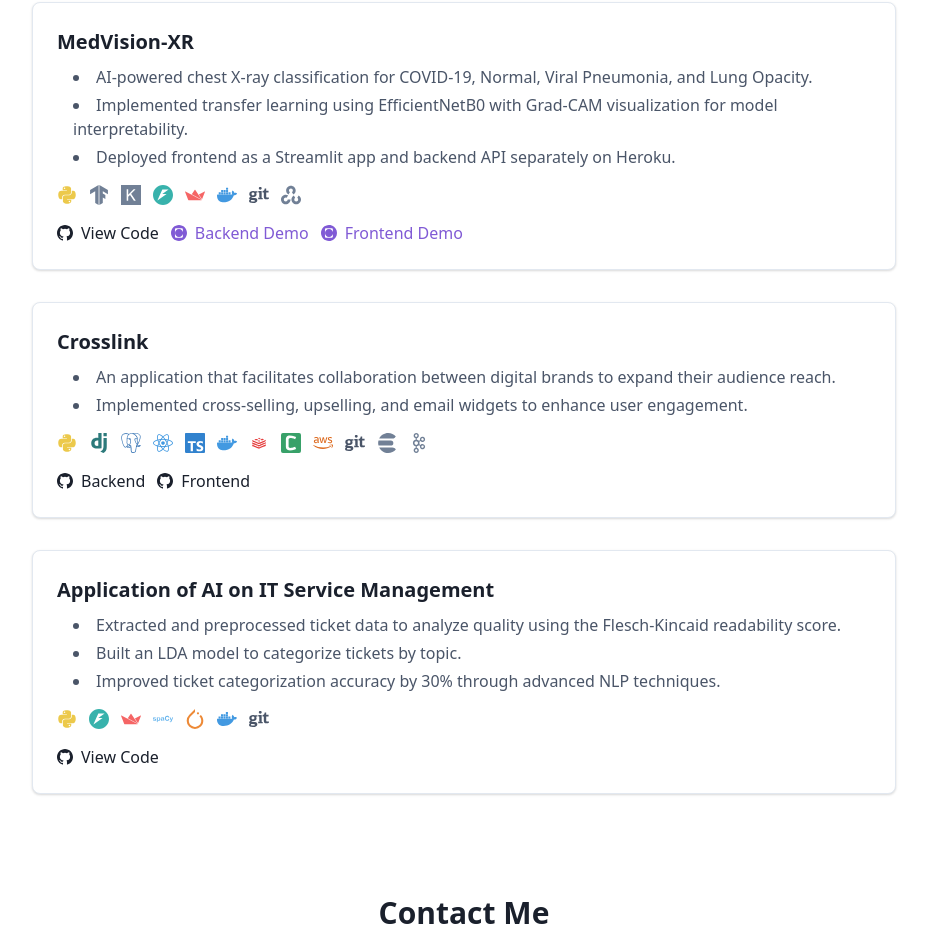
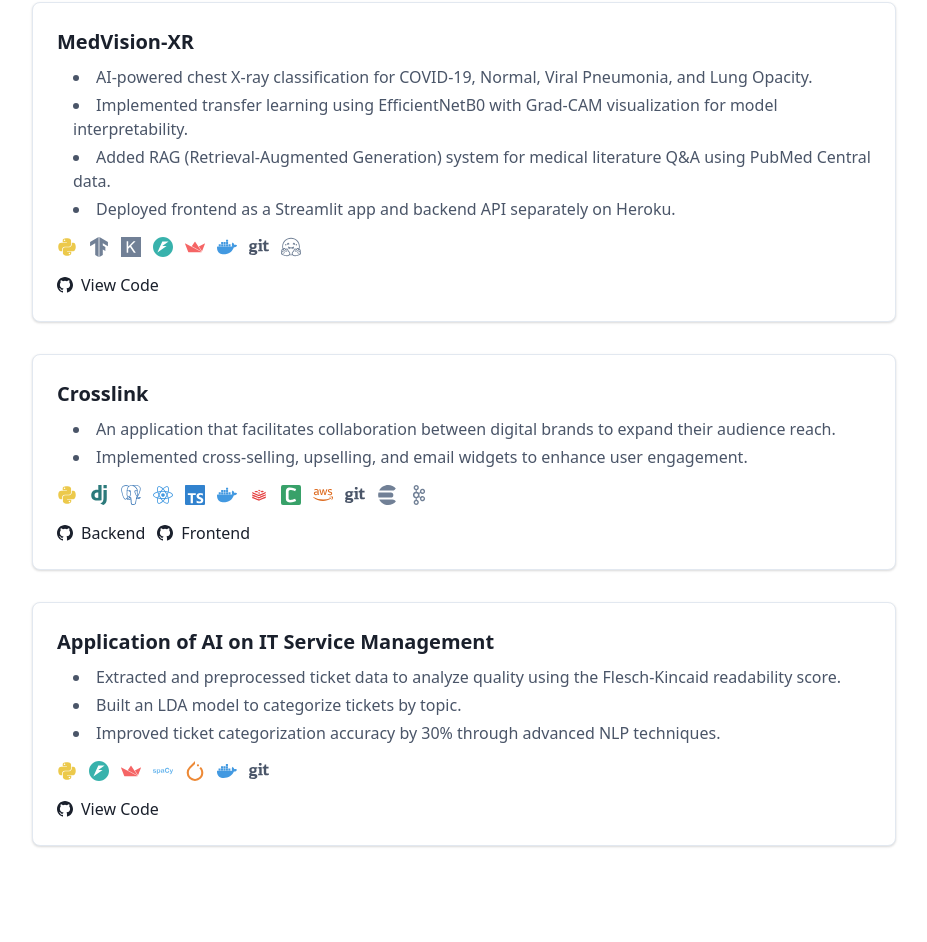
Before and after one commit to vantien-nguyen/vantien-nguyen.github.io, a React (Create React App) app: page / in a window 1280 px wide. Shown: the part 1912-2854 px from the top of the page, without its empty margins (176-1103 px from the left). Built offline with nearby package versions, Linux system fonts and the light colour scheme.

Commit message:
update: add rag skills

```diff
--- a/src/data/portfolioData.ts
+++ b/src/data/portfolioData.ts
@@ -106,11 +106,13 @@ export const projects: Project[] = [
       en: [
         "AI-powered chest X-ray classification for COVID-19, Normal, Viral Pneumonia, and Lung Opacity.",
         "Implemented transfer learning using EfficientNetB0 with Grad-CAM visualization for model interpretability.",
+        "Added RAG (Retrieval-Augmented Generation) system for medical literature Q&A using PubMed Central data.",
         "Deployed frontend as a Streamlit app and backend API separately on Heroku.",
       ],
       fr: [
         "Classification d'images radiographiques pulmonaires assistée par IA pour COVID-19, Normal, Pneumonie virale et Opacité pulmonaire.",
         "Utilisation du transfert learning avec EfficientNetB0 et visualisation Grad-CAM pour l'interprétabilité du modèle.",
+        "Ajout d'un système RAG (Retrieval-Augmented Generation) pour les questions-réponses sur la littérature médicale utilisant les données PubMed Central.",
         "Déploiement du frontend avec Streamlit et du backend API séparément sur Heroku.",
       ],
     },
@@ -123,12 +125,8 @@ export const projects: Project[] = [
       { name: "Streamlit", icon: "SiStreamlit" },
       { name: "Docker", icon: "SiDocker" },
       { name: "Git", icon: "FaGit" },
-    { name: "OpenCV", icon: "SiOpencv" }
-  ],
-  liveDemo: {
-    frontend: "https://medvision-frontend-09b9778a1861.herokuapp.com",
-    backend: "https://medvision-xr-backend-c69272f5f575.herokuapp.com/docs",
-  },
+      { name: "Sentence Transformers", icon: "SiHuggingface" },
+    ]
   },
   {
     title: {
--- a/src/types.tsx
+++ b/src/types.tsx
@@ -23,9 +23,9 @@ import {
   SiRedux,
   SiDocker,
   SiPandas,
-  SiOpencv,
   SiTensorflow,
   SiKeras,
+  SiHuggingface
 } from "react-icons/si";
 
 export const iconMap = {
@@ -49,11 +49,11 @@ export const iconMap = {
   SiRedux,
   SiDocker,
   SiPandas,
-  SiOpencv,
   SiTensorflow,
   SiKeras,
   FaAws,
   FaGit,
+  SiHuggingface
 } as const;
 
 export type Technology = {
```
Lines whose indentation alone changed are shown as unchanged.
